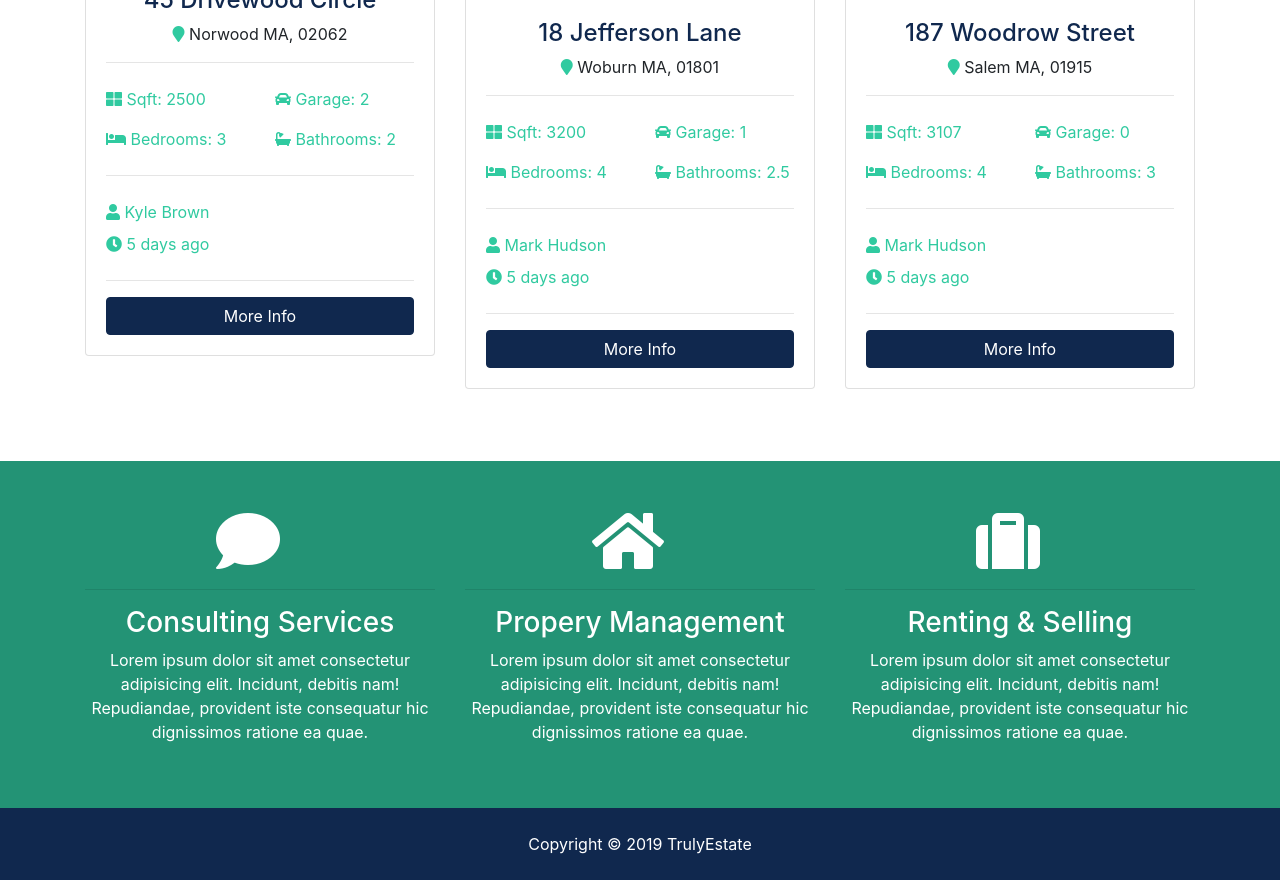
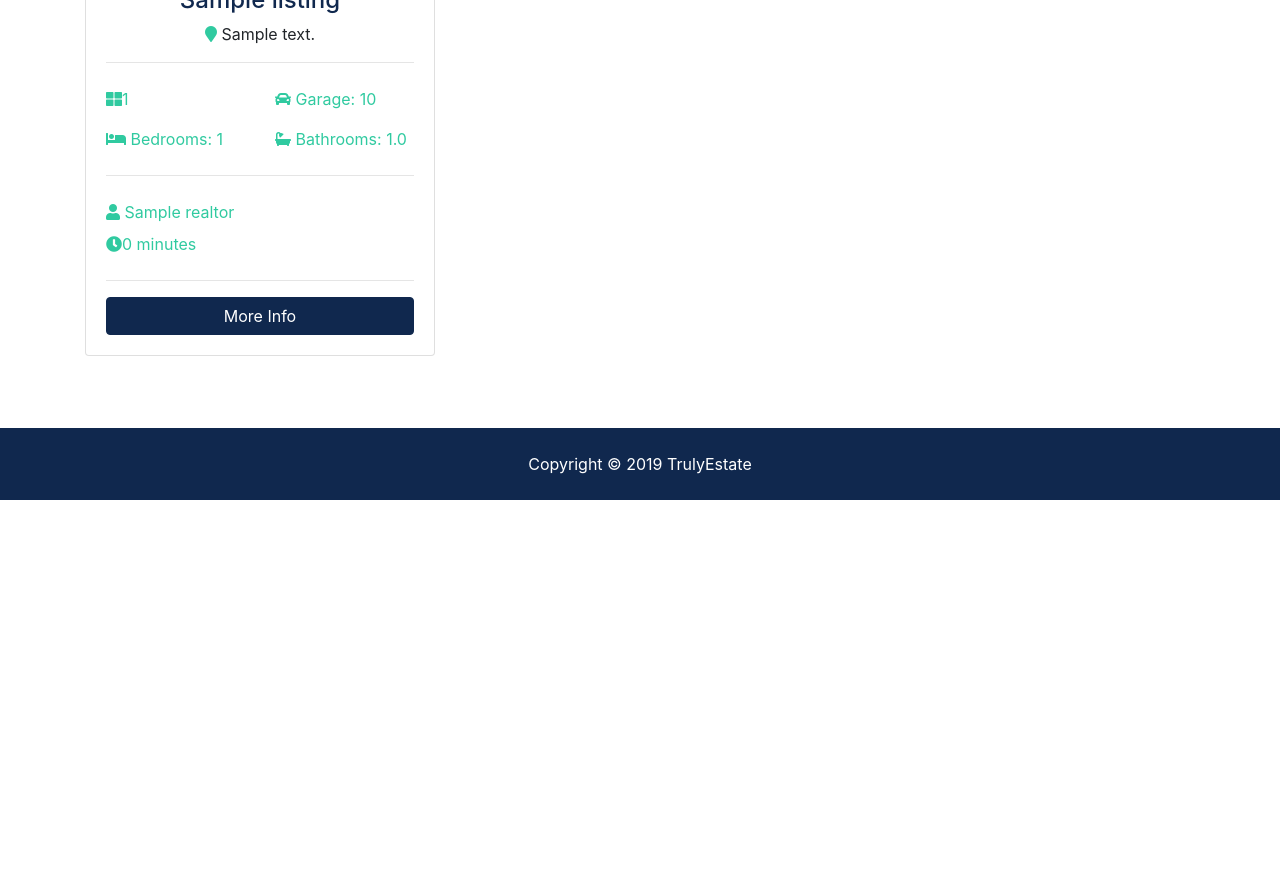
Before and after one commit to CryceTruly/TrulyEstates, a Django app: page / in a window 1280 px wide. Shown: the part 1139-2019 px from the top of the page. After the commit the page ends 1639 px from the top, so only its background shows below. Run offline with Django 3.2, Linux system fonts and the light colour scheme; tables that the repository leaves empty hold one stand-in row (values such as "Sample post"); some libraries are stand-ins or nearby versions.

Commit message:
ft(content): Display home about dynamic content

```diff
--- a/pages/views.py
+++ b/pages/views.py
@@ -1,10 +1,25 @@
 from django.shortcuts import render
 
+from listings.models import Listing
+from realtors.models import Realtor
 
 
 def index(request):
-    return render(request, "pages/index.html")
+    listings = Listing.objects.order_by(
+        '-list_date').filter(is_published=True)[:3]
+    context = {
+        "listings": listings
+    }
+    return render(request, "pages/index.html", context)
 
 
 def about(request):
-    return render(request, "pages/about.html")
+    realtors = Realtor.objects.order_by('-hire_date')
+
+    mvp_realtors = Realtor.objects.filter(is_mvp=True)
+
+    context = {
+        "realtors": realtors,
+        "mvp_realtors": mvp_realtors
+    }
+    return render(request, "pages/about.html", context)
--- a/templates/pages/index.html
+++ b/templates/pages/index.html
@@ -1,5 +1,4 @@
-{% extends 'base.html'%} {% block content %}
-
+{% extends 'base.html'%} {% block content %} {%load humanize%}
 <!-- Showcase -->
 <section id="showcase">
   <div class="container text-center">
@@ -151,171 +150,70 @@
     <h3 class="text-center mb-3">Latest Listings</h3>
     <div class="row">
       <!-- Listing 1 -->
+
+      {%if listings%} {% for listing in listings%}
+
       <div class="col-md-6 col-lg-4 mb-4">
         <div class="card listing-preview">
           <img class="card-img-top" src="assets/img/homes/home-1.jpg" alt="" />
           <div class="card-img-overlay">
             <h2>
-              <span class="badge badge-secondary text-white">$490,000</span>
+              <span class="badge badge-secondary text-white">{{listing.price | intcomma}}</span>
             </h2>
           </div>
           <div class="card-body">
             <div class="listing-heading text-center">
-              <h4 class="text-primary">45 Drivewood Circle</h4>
+              <h4 class="text-primary">{{ listing.title }}</h4>
               <p>
-                <i class="fas fa-map-marker text-secondary"></i> Norwood MA,
-                02062
+                <i class="fas fa-map-marker text-secondary"></i>
+                {{ listing.address }}
               </p>
             </div>
             <hr />
             <div class="row py-2 text-secondary">
               <div class="col-6">
-                <i class="fas fa-th-large"></i> Sqft: 2500
+                <i class="fas fa-th-large"></i>{{ listing.sqft }}
               </div>
-              <div class="col-6"><i class="fas fa-car"></i> Garage: 2</div>
+              <div class="col-6">
+                <i class="fas fa-car"></i> Garage: {{ listing.garage }}
+              </div>
             </div>
             <div class="row py-2 text-secondary">
-              <div class="col-6"><i class="fas fa-bed"></i> Bedrooms: 3</div>
-              <div class="col-6"><i class="fas fa-bath"></i> Bathrooms: 2</div>
+              <div class="col-6">
+                <i class="fas fa-bed"></i> Bedrooms: {{ listing.bedrooms }}
+              </div>
+              <div class="col-6">
+                <i class="fas fa-bath"></i> Bathrooms: {{ listing.bathrooms }}
+              </div>
             </div>
             <hr />
             <div class="row py-2 text-secondary">
-              <div class="col-6"><i class="fas fa-user"></i> Kyle Brown</div>
+              <div class="col-6">
+                <i class="fas fa-user"></i> {{ listing.realtor }}
+              </div>
             </div>
             <div class="row text-secondary pb-2">
-              <div class="col-6"><i class="fas fa-clock"></i> 5 days ago</div>
+              <div class="col-6">
+                <i class="fas fa-clock"></i>{{ listing.list_date | timesince }}
+              </div>
             </div>
             <hr />
-            <a href="listing.html" class="btn btn-primary btn-block"
+            <a
+              href="{% url 'listing' listing.id %}"
+              class="btn btn-primary btn-block"
               >More Info</a
             >
           </div>
         </div>
       </div>
 
-      <!-- Listing 2 -->
-      <div class="col-md-6 col-lg-4 mb-4">
-        <div class="card listing-preview">
-          <img class="card-img-top" src="assets/img/homes/home-2.jpg" alt="" />
-          <div class="card-img-overlay">
-            <h2>
-              <span class="badge badge-secondary text-white">$550,000</span>
-            </h2>
-          </div>
-          <div class="card-body">
-            <div class="listing-heading text-center">
-              <h4 class="text-primary">18 Jefferson Lane</h4>
-              <p>
-                <i class="fas fa-map-marker text-secondary"></i> Woburn MA,
-                01801
-              </p>
-            </div>
-            <hr />
-            <div class="row py-2 text-secondary">
-              <div class="col-6">
-                <i class="fas fa-th-large"></i> Sqft: 3200
-              </div>
-              <div class="col-6"><i class="fas fa-car"></i> Garage: 1</div>
-            </div>
-            <div class="row py-2 text-secondary">
-              <div class="col-6"><i class="fas fa-bed"></i> Bedrooms: 4</div>
-              <div class="col-6">
-                <i class="fas fa-bath"></i> Bathrooms: 2.5
-              </div>
-            </div>
-            <hr />
-            <div class="row py-2 text-secondary">
-              <div class="col-6"><i class="fas fa-user"></i> Mark Hudson</div>
-            </div>
-            <div class="row text-secondary pb-2">
-              <div class="col-6"><i class="fas fa-clock"></i> 5 days ago</div>
-            </div>
-            <hr />
-            <a href="listing.html" class="btn btn-primary btn-block"
-              >More Info</a
-            >
-          </div>
-        </div>
+      {%endfor%} {%else%}
+
+      <div class="col-md-12">
+        <p>No Listings Available</p>
       </div>
 
-      <!-- Listing 3 -->
-      <div class="col-md-6 col-lg-4 mb-4">
-        <div class="card listing-preview">
-          <img class="card-img-top" src="assets/img/homes/home-3.jpg" alt="" />
-          <div class="card-img-overlay">
-            <h2>
-              <span class="badge badge-secondary text-white">$580,000</span>
-            </h2>
-          </div>
-          <div class="card-body">
-            <div class="listing-heading text-center">
-              <h4 class="text-primary">187 Woodrow Street</h4>
-              <p>
-                <i class="fas fa-map-marker text-secondary"></i> Salem MA, 01915
-              </p>
-            </div>
-            <hr />
-            <div class="row py-2 text-secondary">
-              <div class="col-6">
-                <i class="fas fa-th-large"></i> Sqft: 3107
-              </div>
-              <div class="col-6"><i class="fas fa-car"></i> Garage: 0</div>
-            </div>
-            <div class="row py-2 text-secondary">
-              <div class="col-6"><i class="fas fa-bed"></i> Bedrooms: 4</div>
-              <div class="col-6"><i class="fas fa-bath"></i> Bathrooms: 3</div>
-            </div>
-            <hr />
-            <div class="row py-2 text-secondary">
-              <div class="col-6"><i class="fas fa-user"></i> Mark Hudson</div>
-            </div>
-            <div class="row text-secondary pb-2">
-              <div class="col-6"><i class="fas fa-clock"></i> 5 days ago</div>
-            </div>
-            <hr />
-            <a href="listing.html" class="btn btn-primary btn-block"
-              >More Info</a
-            >
-          </div>
-        </div>
-      </div>
-    </div>
-  </div>
-</section>
-
-<section id="services" class="py-5 bg-secondary text-white">
-  <div class="container">
-    <div class="row text-center">
-      <div class="col-md-4">
-        <i class="fas fa-comment fa-4x mr-4"></i>
-        <hr />
-        <h3>Consulting Services</h3>
-        <p>
-          Lorem ipsum dolor sit amet consectetur adipisicing elit. Incidunt,
-          debitis nam! Repudiandae, provident iste consequatur hic dignissimos
-          ratione ea quae.
-        </p>
-      </div>
-      <div class="col-md-4">
-        <i class="fas fa-home fa-4x mr-4"></i>
-        <hr />
-        <h3>Propery Management</h3>
-        <p>
-          Lorem ipsum dolor sit amet consectetur adipisicing elit. Incidunt,
-          debitis nam! Repudiandae, provident iste consequatur hic dignissimos
-          ratione ea quae.
-        </p>
-      </div>
-      <div class="col-md-4">
-        <i class="fas fa-suitcase fa-4x mr-4"></i>
-        <hr />
-        <h3>Renting & Selling</h3>
-        <p>
-          Lorem ipsum dolor sit amet consectetur adipisicing elit. Incidunt,
-          debitis nam! Repudiandae, provident iste consequatur hic dignissimos
-          ratione ea quae.
-        </p>
-      </div>
+      {%endif%}
     </div>
   </div>
 </section>
```
Also changed, not shown: templates/pages/about.html (+32 -34 lines).
